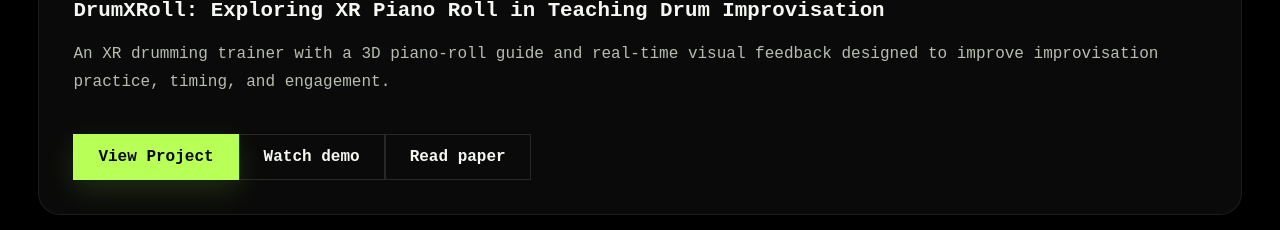
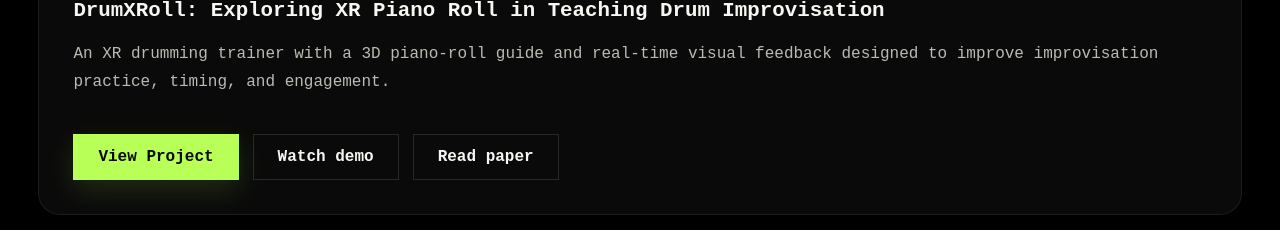
Before and after one commit to Nmsrt/Professional-Portfolio, a React (Vite) app: page / in a window 1280 px wide. Shown: the part 4820-5050 px from the top of the page. Built offline with nearby package versions, Linux system fonts and the light colour scheme.

Commit message:
Added gap between project buttons

```diff
--- a/src/styles/projects.css
+++ b/src/styles/projects.css
@@ -253,3 +253,11 @@
     display: block;
   }
 }
+
+.action-row {
+  margin-top: 22px;
+  display: flex;
+  align-items: center;
+  gap: 14px;
+  flex-wrap: wrap;
+}
```
